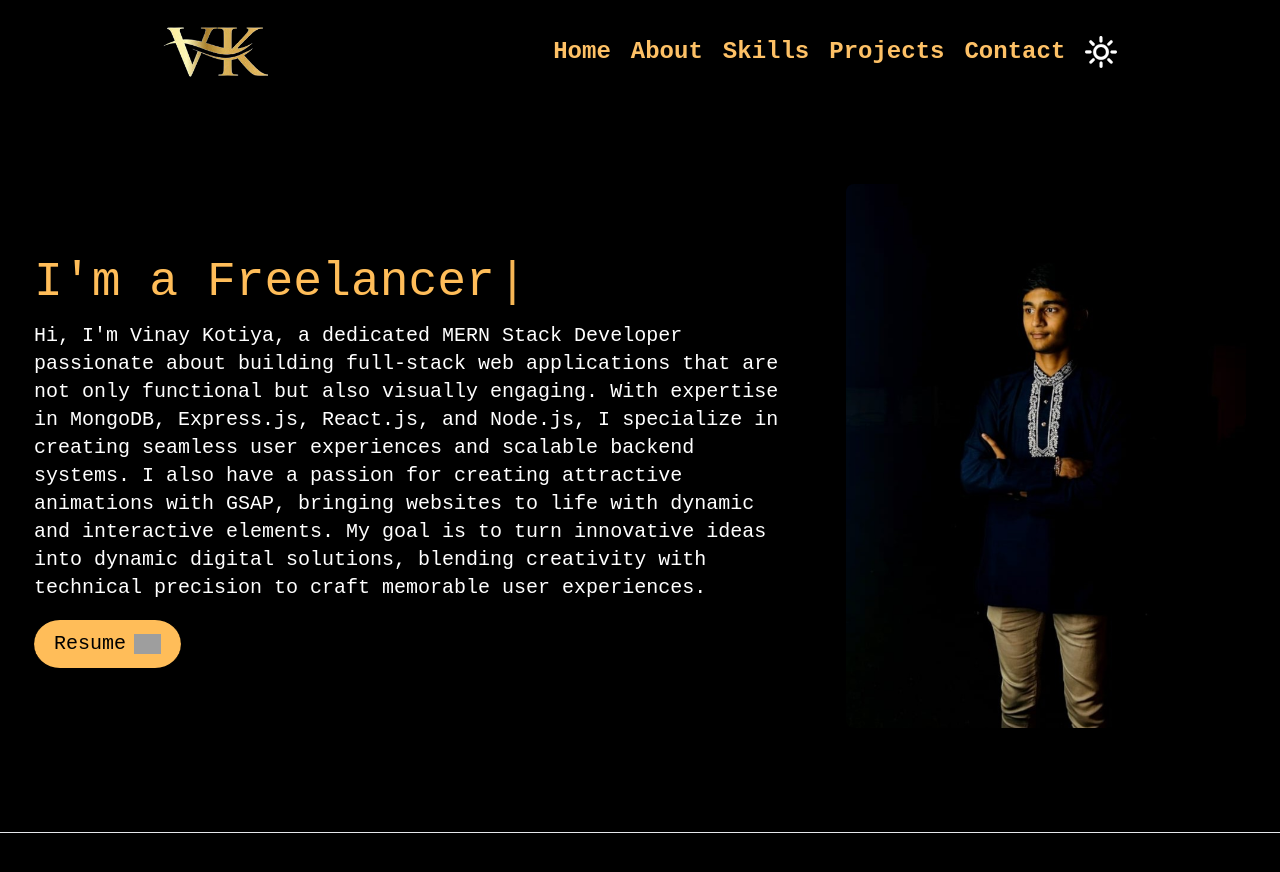
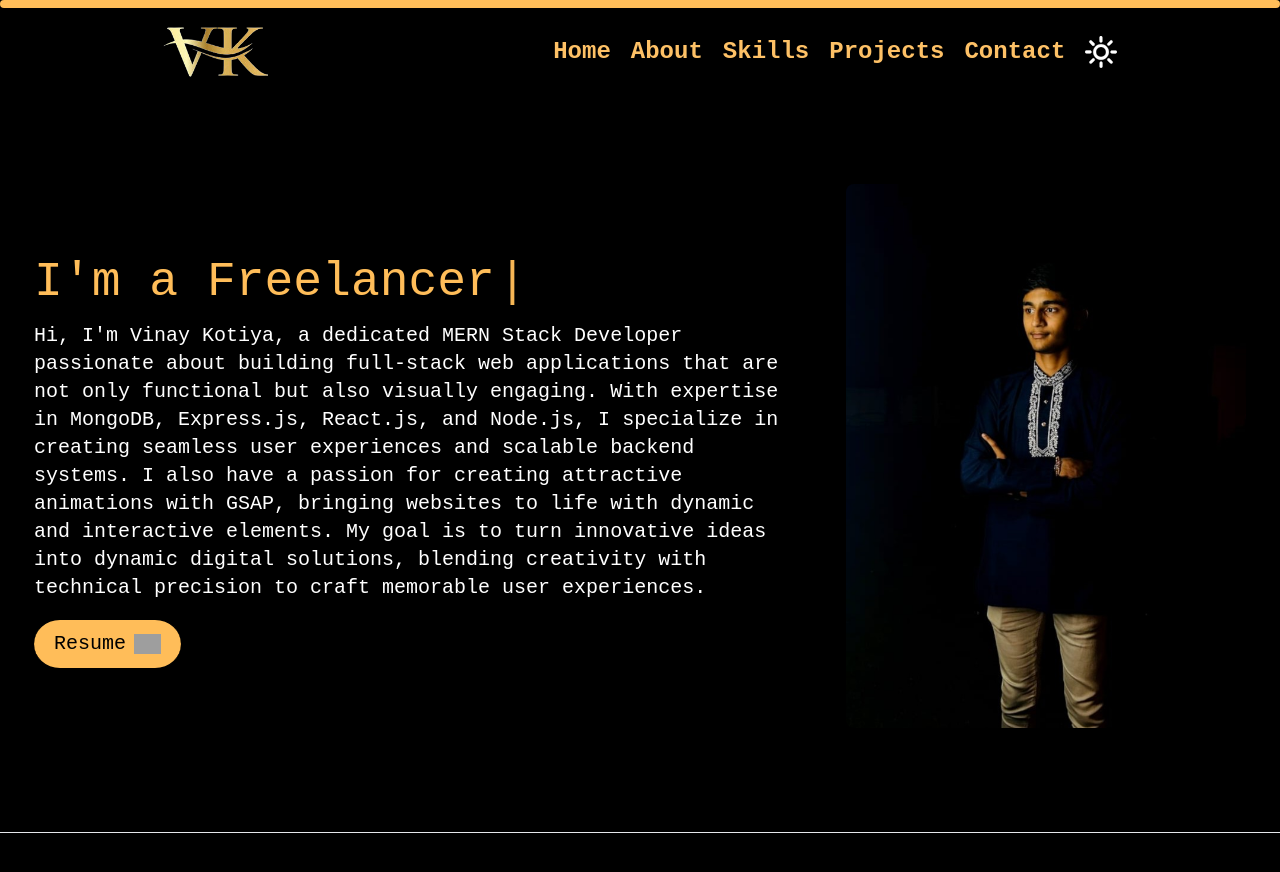
Before and after one commit to Vinay-Kotiya/portfolio, a React (Vite) app: page / in a window 1280 px wide. Shown: the top 872 px of the page. Built offline with nearby package versions, Linux system fonts and the light colour scheme; grey boxes are pictures that could not be loaded.

Commit message:
add motion library for enhanced animations and implement scroll progress in Navbar component

```diff
--- a/package.json
+++ b/package.json
@@ -13,6 +13,7 @@
     "@emailjs/browser": "^4.4.1",
     "@gsap/react": "^2.1.2",
     "gsap": "^3.12.7",
+    "motion": "^12.4.3",
     "react": "^18.3.1",
     "react-dom": "^18.3.1",
     "react-scroll": "^1.9.0",
--- a/src/App.jsx
+++ b/src/App.jsx
@@ -8,6 +8,7 @@ import About from "./pages/About";
 import Skills from "./pages/Skills";
 import Projects from "./pages/Projects";
 import Contact from "./pages/Contact";
+import { motion, useScroll } from "motion/react";
 
 function App() {
   return (
--- a/src/components/Navbar.jsx
+++ b/src/components/Navbar.jsx
@@ -5,6 +5,7 @@ import { useGSAP } from "@gsap/react";
 import myImage from "../assets/vinaykotiya_logo.png";
 import dayImg from "../assets/day-of-sun.svg";
 import nightImg from "../assets/moon-stars.svg";
+import { motion, useScroll } from "motion/react";
 
 const Navbar = () => {
   const menuCon = useRef(null);
@@ -123,12 +124,17 @@ const Navbar = () => {
       document.body.style.color = "white";
     }
   };
+  const scrollProgress = useScroll().scrollYProgress;
 
   return (
     <>
+      <motion.div
+        style={{ scaleX: scrollProgress }}
+        className="md:h-2 h-1 rounded z-50 bg-[#ffbd59] w-full fixed top-0 origin-left left-0"
+      ></motion.div>
       <div
         ref={menuCon}
-        className="absolute bg-black z-50 hidden   h-screen w-full flex flex-col"
+        className="absolute bg-black z-50 hidden  h-screen w-full flex flex-col"
       >
         <span className="m-10 flex  justify-end">
           <img
```
Also changed, not shown: 1 other file (tests, documents, lock files or other folders).
